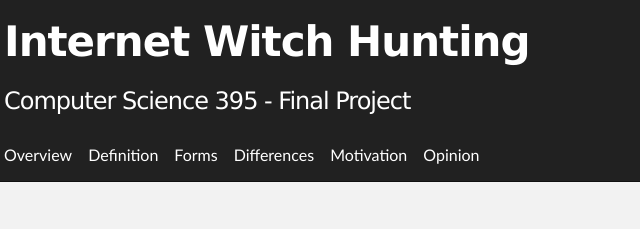
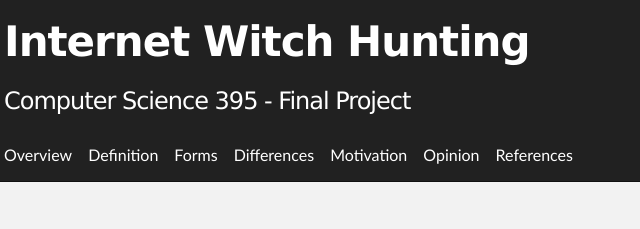
Before and after one commit to burriep/CS395-FinalProject, a plain HTML site: page index.html in a window 1280 px wide. Shown: the top 229 px of the page, 316-956 px from the left. Drawn offline with Linux system fonts and the light colour scheme.

Commit message:
Added references link

```diff
--- a/index.html
+++ b/index.html
@@ -21,6 +21,7 @@
           <li><a href="./HowDifferent/" title="">Differences</a></li>
           <li><a href="./EthicsMotivation/" title="">Motivation</a></li>
           <li><a href="./Opinion/" title="">Opinion</a></li>
+          <li><a href="./References/" title="">References</a></li>
         </ul>
       </nav>
     </header>
```
